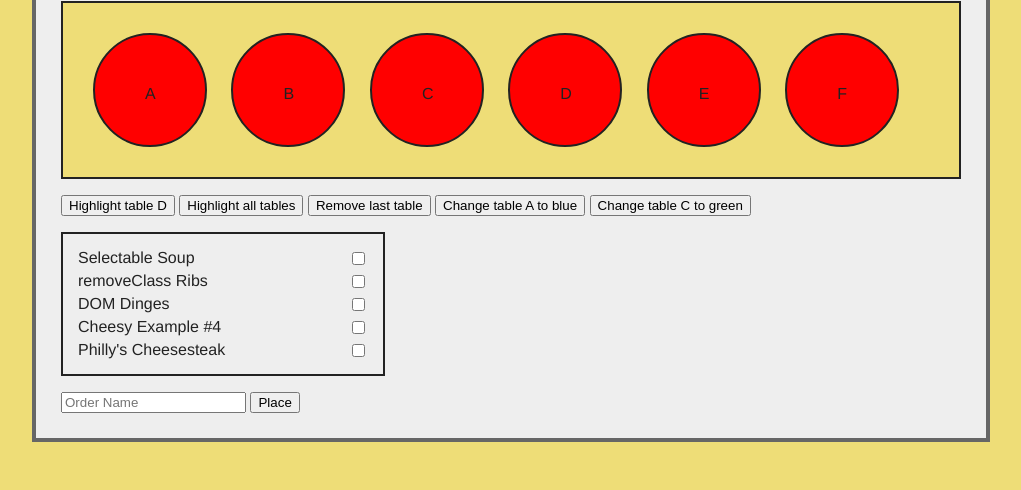
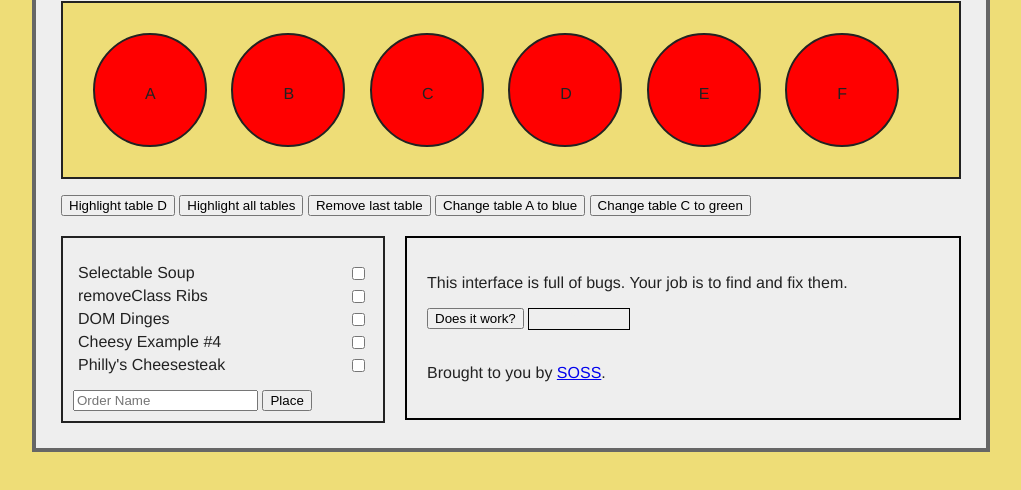
Before and after one commit to soss/querycafe, a plain HTML site: page index.html in a window 1280 px wide. Shown: the part 138-628 px from the top of the page, without its empty margins (129-1150 px from the left). Drawn offline with nearby package versions, Linux system fonts and the light colour scheme.

Commit message:
added example section

```diff
--- a/assets/css/main.css
+++ b/assets/css/main.css
@@ -33,15 +33,47 @@ ul#tables li.highlighted {
   border: 2px solid #66b5ff;
 }
 
-ul#orders {
-  list-style: none;
+#tables_controls {
+  margin-bottom: 10px;
+}
+
+#orders_container {
+  float: left;
   width: 300px;
   padding: 10px;
   border: 2px solid #222;
+  margin-top: 10px;
+}
+
+ul#orders {
+  list-style: none;
+  padding: 0;
 }
 
 ul#orders li {
   margin: 5px;
+}
+
+#example {
+  width: 512px;
+  float: left;
+  padding: 20px;
+  border: 2px solid black;
+  margin: 10px 0 0 20px;
+}
+
+#status {
+  width: 100px;
+  height: 20px;
+  border: 1px solid black;
+  display: inline-block;
+  color: #eee;
+  text-align: center;
+}
+
+#status.working {
+  background-color: lime;
+  color: black;
 }
 
 .done {
@@ -59,3 +91,7 @@ ul#orders li {
 .blue {
   background-color: #55d !important;
 }
+
+.clear {
+  clear: both;
+}
--- a/assets/js/main.js
+++ b/assets/js/main.js
@@ -1,4 +1,8 @@
 $(function() {
+
+  $('#doesitwork').click(function() {
+    $('status').addClass('working');
+  });
 
   $('#highlight_d').click(function() {
     $('.table:eq(4)').addClass('highlighted');
--- a/index.html
+++ b/index.html
@@ -24,6 +24,7 @@
       <button id="change_c">Change table C to green</button>
     </div>
 
+    <div id="orders_container">
       <ul id="orders">
         <li class="order">
           <span>Selectable Soup</span>
@@ -61,6 +62,21 @@
         <input id="order_name" type="text" placeholder="Order Name" />
         <input type="submit" value="Place" />
       </form>
+    </div>
+
+    <div id="example">
+      <p>This interface is full of bugs. Your job is to find and fix
+      them.</p>
+
+      <button id="doesitwork">Does it work?</button>
+      <span id="status">Yes!</span>
+
+      <br /><br />
+      <p>Brought to you by <a
+        href="http://github.com/soss">SOSS</a>.</p>
+    </div>
+
+    <div class="clear"></div>
 
   </div>
   <script
```
Lines whose indentation alone changed are shown as unchanged.
